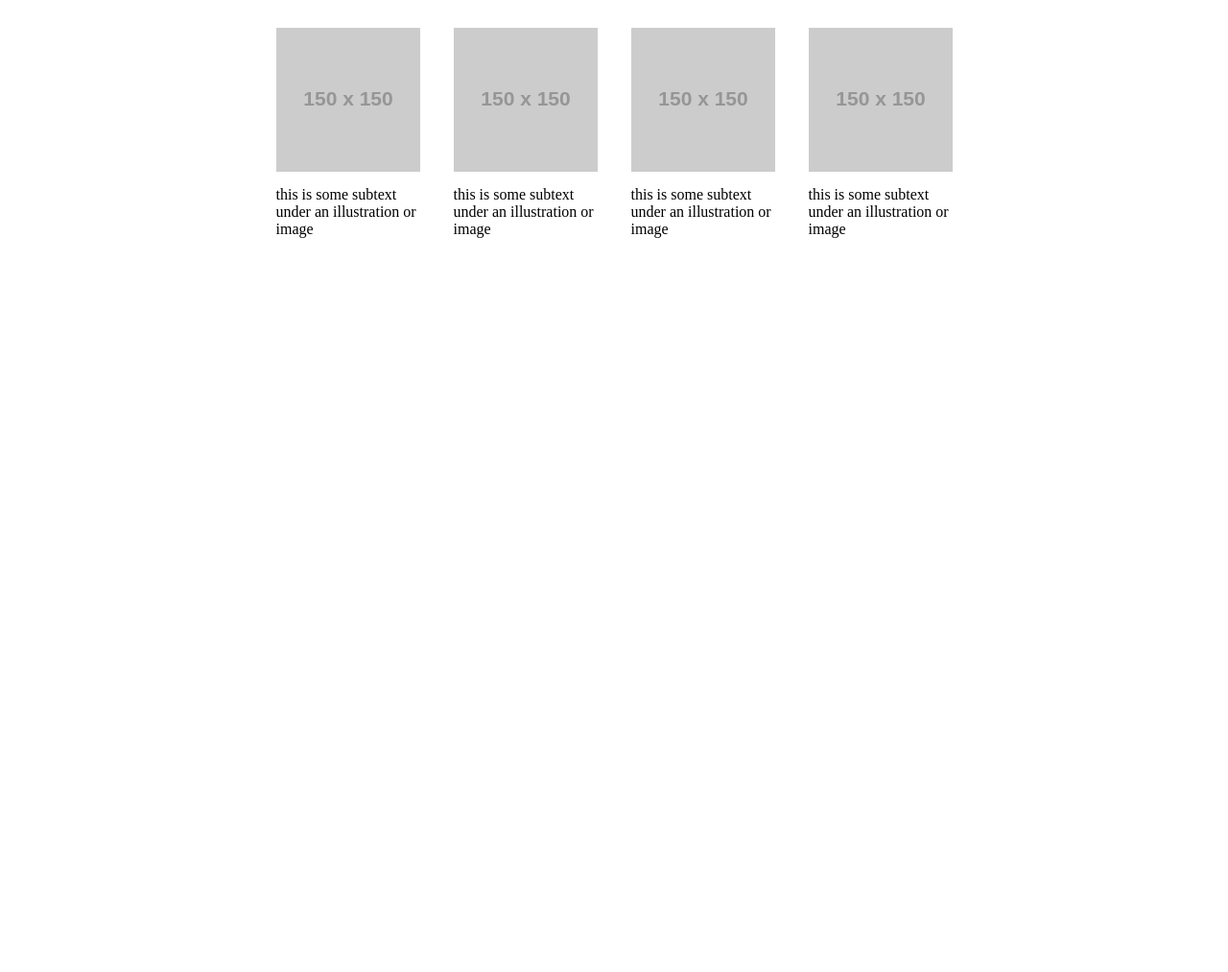
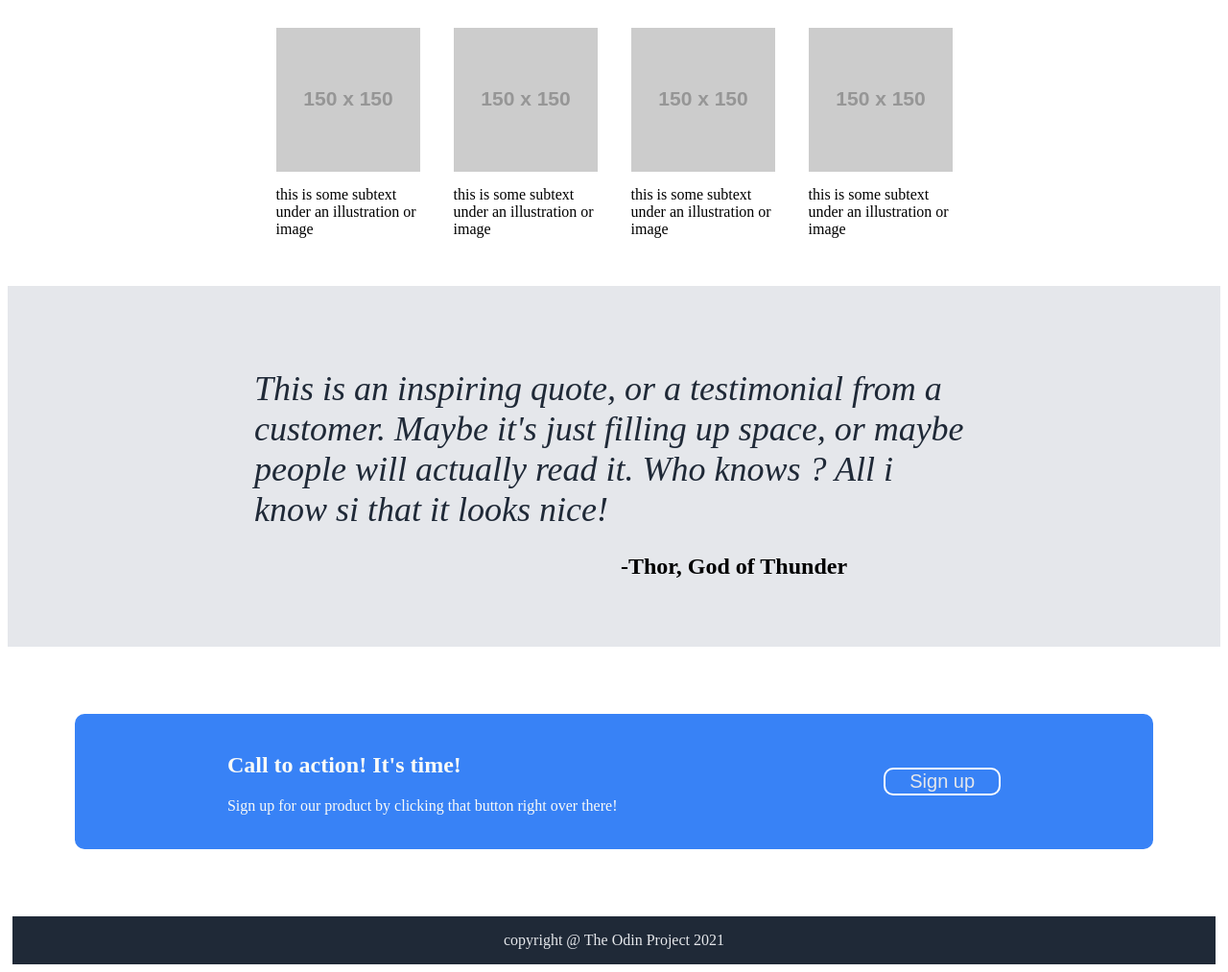
Before and after one commit to kcolreh/landing-page, a plain HTML site: page index.html in a window 1280 px wide. Shown: the part 649-1662 px from the top of the page at 96% size. Before the commit the page ends 905 px from the top, so only its background shows below. Drawn offline with Linux system fonts and the light colour scheme; placeholder pictures from the web are drawn by us.

Commit message:
Add quote, call to action and copyright section

```diff
--- a/index.html
+++ b/index.html
@@ -40,7 +40,24 @@
                 <div class="card">this is some subtext under an illustration or image</div>
             </div>
         </div>
+        <div class="quote">
+            <p class="quote-p">This is an inspiring quote, or a testimonial from a customer. Maybe it's just filling up space, or maybe people will actually read it. Who knows ? All i know si that it looks nice!</p>
+            <h2 class="quote-h2">-Thor, God of Thunder</h2>
+        </div>
 
+        <div class="call">
+            <div class="call-text">
+                <h2 class="call-h2">Call to action! It's time!</h2>
+                <p>Sign up for our product by  clicking that button right over there!</p>
+            </div>
+                <div class="call-but">
+                    <button class="call-button">Sign up</button>
+                </div>
+        </div>
+
+        <div class="copy-bar">
+            <p>copyright @ The Odin Project 2021</p>
+        </div>
 
     </body>
 </html>
--- a/style.css
+++ b/style.css
@@ -34,6 +34,15 @@
     font-size: 48px;
     font-weight: 800;
     color: #F9FAF8;
+}
+
+a,
+ul{
+    text-decoration: none;
+    color: #F9FAF8;
+    list-style: none;
+    margin: 0px;
+    padding: 0px;
 }
 
 /* bot header */
@@ -113,16 +122,65 @@
 
 /* Quote section */
 
-a,
-ul{
-    text-decoration: none;
-    color: #F9FAF8;
-    list-style: none;
-    margin: 0px;
-    padding: 0px;
+.quote{
+    display: flex;
+    flex-direction: column;
+    margin-top: 50px;
+    background-color: #E5E7EB;
+    padding: 50px;
+
 }
 
-body{
+.quote-p{
+    font-size: 36px;
+    font-style: italic;
+    color: #1F2937;
+    width: 750px;
+    align-self: center;
+    margin-bottom: 5px;
+    flex-wrap: wrap;
+}
+
+.quote-h2{
     display: flex;
-    flex-direction: column;
+    justify-content: center;
+    margin-left: 250px;
 }
+
+/* Call to Action */
+
+.call{
+    display: flex;
+    justify-content: space-around;
+    padding: 20px;
+    background-color: #3882F6;
+    margin: 70px;
+    border-radius: 10px;
+    color: #F9FAF8;
+}
+
+.call-but{
+    display: flex;
+    align-items: center;
+}
+
+.call-button{
+    background-color: #3882F6;
+    border-radius: 10px;
+    color: #E5E7EB;
+    font-size: 20px;
+    border: solid white 2px;
+    padding-left: 25px;
+    padding-right: 25px;
+}
+
+/* Copyright bar */
+
+.copy-bar{
+    display: flex;
+    justify-content: center;
+    align-self: center;
+    background-color: #1F2937;
+    color: #E5E7EB;
+    margin: 5px;
+}
```
Lines whose indentation alone changed are shown as unchanged.
